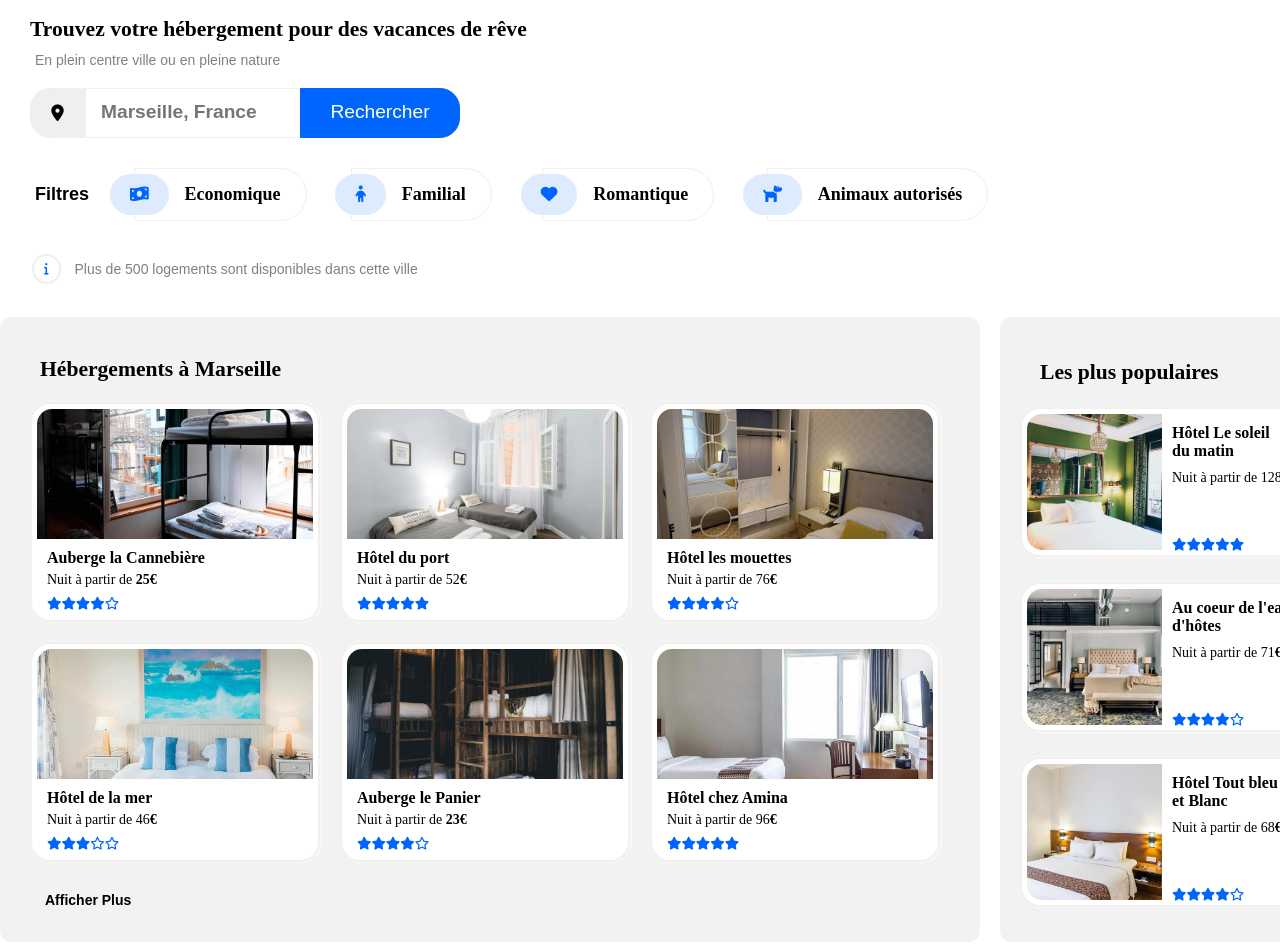
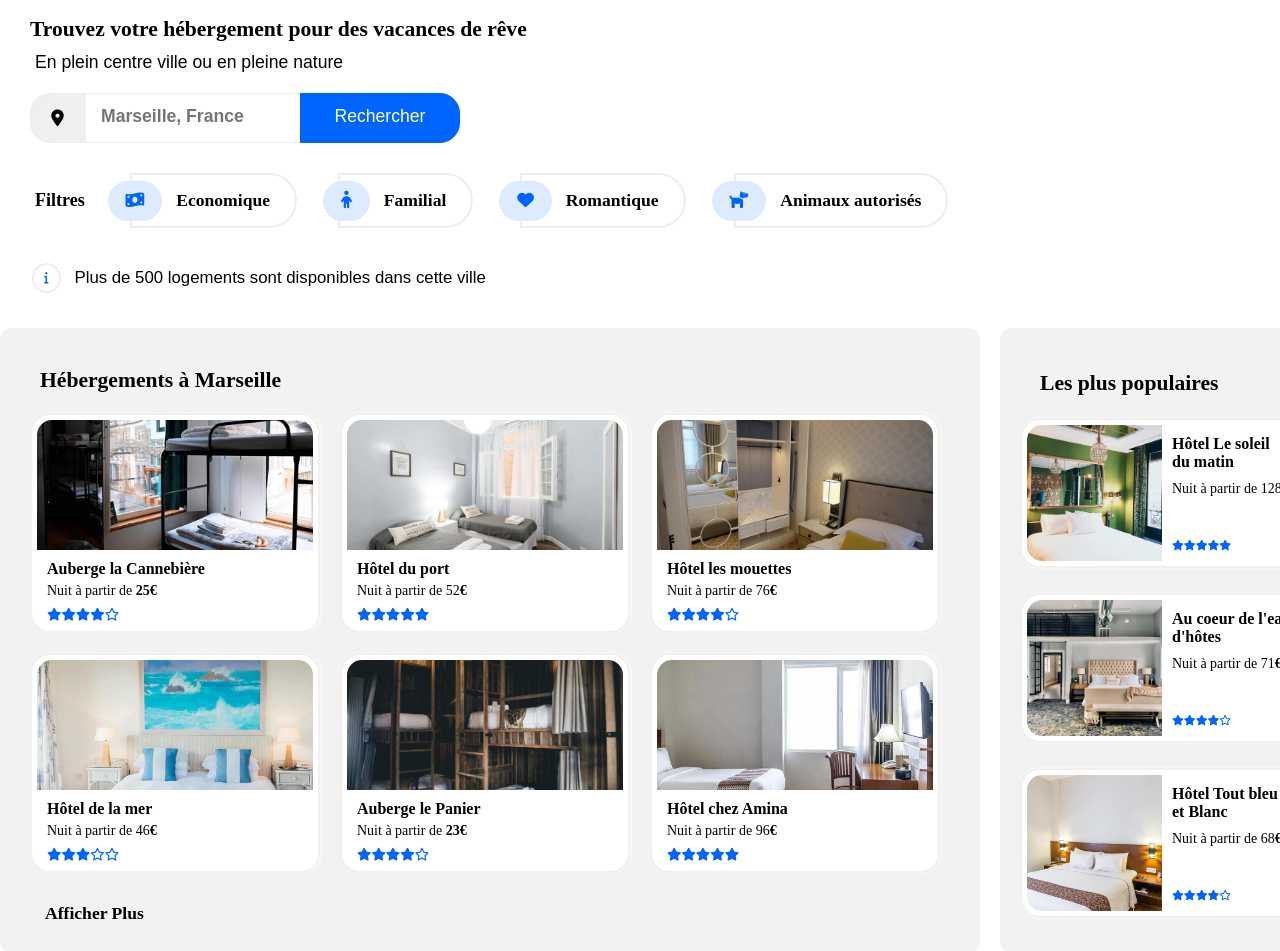
Before and after one commit to Florent-R75/FlorentRatanavanh_2_12042021, a plain HTML site: page index.html in a window 1280 px wide. Shown: the part 119-1070 px from the top of the page. Drawn offline with Linux system fonts and the light colour scheme; a web font is replaced by a local one.

Commit message:
Refonte filtres

```diff
--- a/index.html
+++ b/index.html
@@ -29,8 +29,8 @@
     <!-- Barre de Navigation -->
 
     <ul class="nav__bar">
-      <li><a class="nav__bar__btn grey" href="#lodgings">Hébergements</a></li>
-      <li><a class="nav__bar__btn grey" href="#activities">Activités</a></li>
+      <li><a class="nav__bar__btn" href="#lodgings">Hébergements</a></li>
+      <li><a class="nav__bar__btn" href="#activities">Activités</a></li>
       <li>
         <a class="nav__bar__btn blue sign" href="inscription">S'Inscrire</a>
       </li>
@@ -82,9 +82,9 @@
       </div>
 
       <div class="filters_wrapper familial">
-        <button class="filters__logo">
+        <div class="filters__logo">
           <i class="fas fa-child fa-lg"></i>
-        </button>
+        </div>
         <button class="filters__btn">Familial</button>
       </div>
 
@@ -283,8 +283,8 @@
               </li>
               <li class="price">Nuit à partir de 128<em>€</em></li>
               <li class="star1">
-                <i class="fas fa-star"></i><i class="fas fa-star"></i><i class="fas fa-star"></i><i
-                  class="fas fa-star"></i><i class="fas fa-star"></i>
+                <i class="fas fa-star fa-xs"></i><i class="fas fa-star fa-xs"></i><i class="fas fa-star fa-xs"></i><i
+                  class="fas fa-star fa-xs"></i><i class="fas fa-star fa-xs"></i>
               </li>
 
             </ul>
@@ -301,8 +301,8 @@
               </li>
               <li class="price">Nuit à partir de 71<em>€</em></li>
               <li class="star1">
-                <i class="fas fa-star"></i><i class="fas fa-star"></i><i class="fas fa-star"></i><i
-                  class="fas fa-star"></i><i class="far fa-star"></i>
+                <i class="fas fa-star fa-xs"></i><i class="fas fa-star fa-xs"></i><i class="fas fa-star fa-xs"></i><i
+                  class="fas fa-star fa-xs"></i><i class="far fa-star fa-xs"></i>
               </li>
 
             </ul>
@@ -323,8 +323,8 @@
               </li>
               <li class="price">Nuit à partir de 68<em>€</em></li>
               <li class="star1">
-                <i class="fas fa-star"></i><i class="fas fa-star"></i><i class="fas fa-star"></i><i
-                  class="fas fa-star"></i><i class="far fa-star"></i>
+                <i class="fas fa-star fa-xs"></i><i class="fas fa-star fa-xs"></i><i class="fas fa-star fa-xs"></i><i
+                  class="fas fa-star fa-xs"></i><i class="far fa-star fa-xs"></i>
               </li>
 
             </ul>
--- a/styles.css
+++ b/styles.css
@@ -12,7 +12,7 @@
 
 @font-face {
   font-family: "raleway bold";
-  font-weight: 800;
+
   src: url("fonts/raleway/Raleway-Bold.ttf") format("truetype");
   src: url("fonts/raleway/raleway-bold-webfont.eot") format("eot");
   src: url("fonts/raleway/raleway-bold-webfont.svg") format("svg");
@@ -68,6 +68,7 @@ header {
 .nav__bar__btn {
   padding: 38px;
   text-decoration: none;
+  color: black;
 }
 
 .grey {
@@ -96,6 +97,7 @@ h1 {
 h2 {
   font-size: 1.1rem;
   font-weight: bold;
+  font-family: "raleway bold";
 }
 
 h3 {
@@ -114,8 +116,9 @@ h4 {
 
 .title--small {
   margin: 10px 35px 10px;
-  color: grey;
+
   font-weight: lighter;
+  font-size: 1.1rem;
 }
 
 /* Propriétés Barre de Recherche */
@@ -157,7 +160,7 @@ h4 {
   padding: 12px 15px 15px;
   border: rgb(241, 238, 238) 1px solid;
 
-  font-size: 1.2rem;
+  font-size: 1.1rem;
   font-weight: 600;
   text-align: left;
   vertical-align: center;
@@ -173,7 +176,7 @@ h4 {
   border: 1px solid #0065fc;
   border-radius: 0px 20px 20px 0px;
 
-  font-size: 1.2rem;
+  font-size: 1.1rem;
   background-color: #0065fc;
 
   color: white;
@@ -192,8 +195,8 @@ h4 {
 
 .filters__title {
   display: inline;
-  margin: 20px 15px;
-
+  margin: 20px 20px 15px 15px;
+  font-family: "raleway bold";
   font-size: 18px;
   font-weight: bold;
   background-color: white;
@@ -211,8 +214,8 @@ h4 {
 }
 
 .filters__logo {
-  display: inline;
-  padding: 17px;
+  display: inline-block;
+  padding: 16px 15px 17px 15px;
   border: #deebff solid;
   color: #0065fc;
   background-color: #deebff;
@@ -220,18 +223,18 @@ h4 {
   position: relative;
   top: -1px;
   right: 0px;
-  left: -9px;
+  left: -12px;
   bottom: 0;
   z-index: 3;
 }
 
 .filters__btn {
-  display: inline;
-  padding: 15px 25px 15px 50px;
-  border: 1px solid rgb(241, 238, 238);
+  display: inline-block;
+  padding: 15px 25px 15px 44px;
+  border: 2px solid rgb(240, 237, 237);
   border-radius: 0px 50px 50px 0px;
-  font-family: "raleway";
-  font-size: 18px;
+  font-family: "raleway bold";
+  font-size: 1.1rem;
   font-weight: bold;
   background-color: white;
   white-space: nowrap;
@@ -278,8 +281,8 @@ h4 {
 }
 
 .info__texte {
-  color: grey;
-  font-weight: 300;
+  font-weight: 500;
+  font-size: 1.05rem;
 }
 
 /* Propriétés Parties Principales */
@@ -359,6 +362,8 @@ h4 {
 
 .DisplayMore {
   margin: 70px 20px 20px;
+  font-family: "raleway bold";
+  font-size: 1.1rem;
 }
 .DisplayMore a {
   padding: 25px;
@@ -371,7 +376,7 @@ h4 {
 .lodging__gallery__advertisement__title {
   padding: 5px 15px;
 
-  font-size: 16px;
+  font-size: 1rem;
   font-weight: bold;
   font-family: "raleway bold";
 }
@@ -478,8 +483,8 @@ em {
   color: #0065fc;
 }
 
-.MostPopular__gallery__wrapper .MostPopular__gallery__content .star1 {
-  padding-top: 40px;
+.star1 {
+  padding-top: 30px;
   color: #0065fc;
 }
 
@@ -508,6 +513,8 @@ em {
   flex: 1;
 
   font-weight: 600;
+  font-family: "raleway bold";
+  font-size: 1rem;
 }
 
 .activities__wrapper__portrait {
@@ -529,6 +536,10 @@ em {
   flex: 1;
   height: 360px;
   object-fit: cover;
+}
+
+.activities__wrapper :nth-child(1) {
+  margin-left: 0;
 }
 
 .activities__dual {
@@ -655,7 +666,7 @@ footer {
 .footer__content {
   flex: 1 1 auto;
   list-style: none;
-  width: 380px;
+  width: 400px;
   margin: 20px 30px;
 }
 
@@ -667,7 +678,8 @@ footer {
 
   display: inline-block;
   text-decoration: none;
-  color: grey;
+  color: black;
+  font-size: 1.1rem;
 }
 
 /* Media Queries, Tablette */
```
